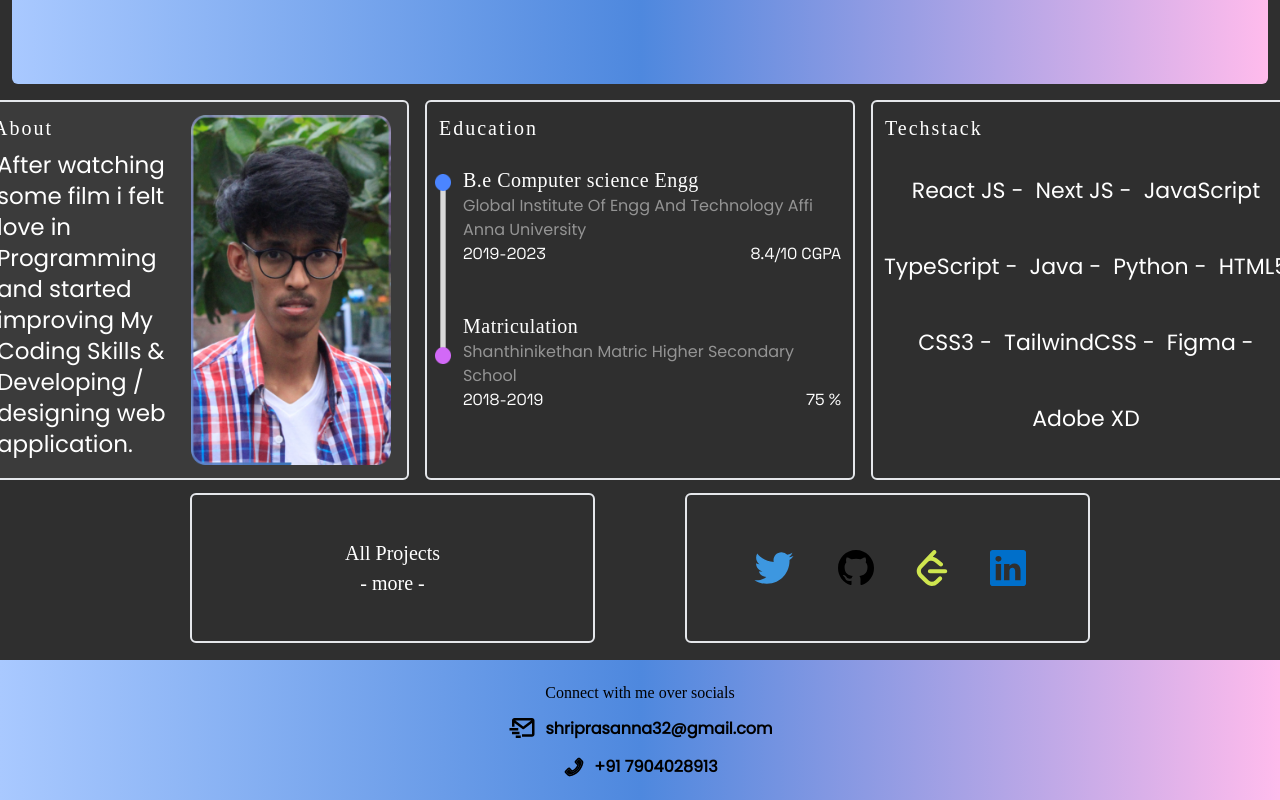
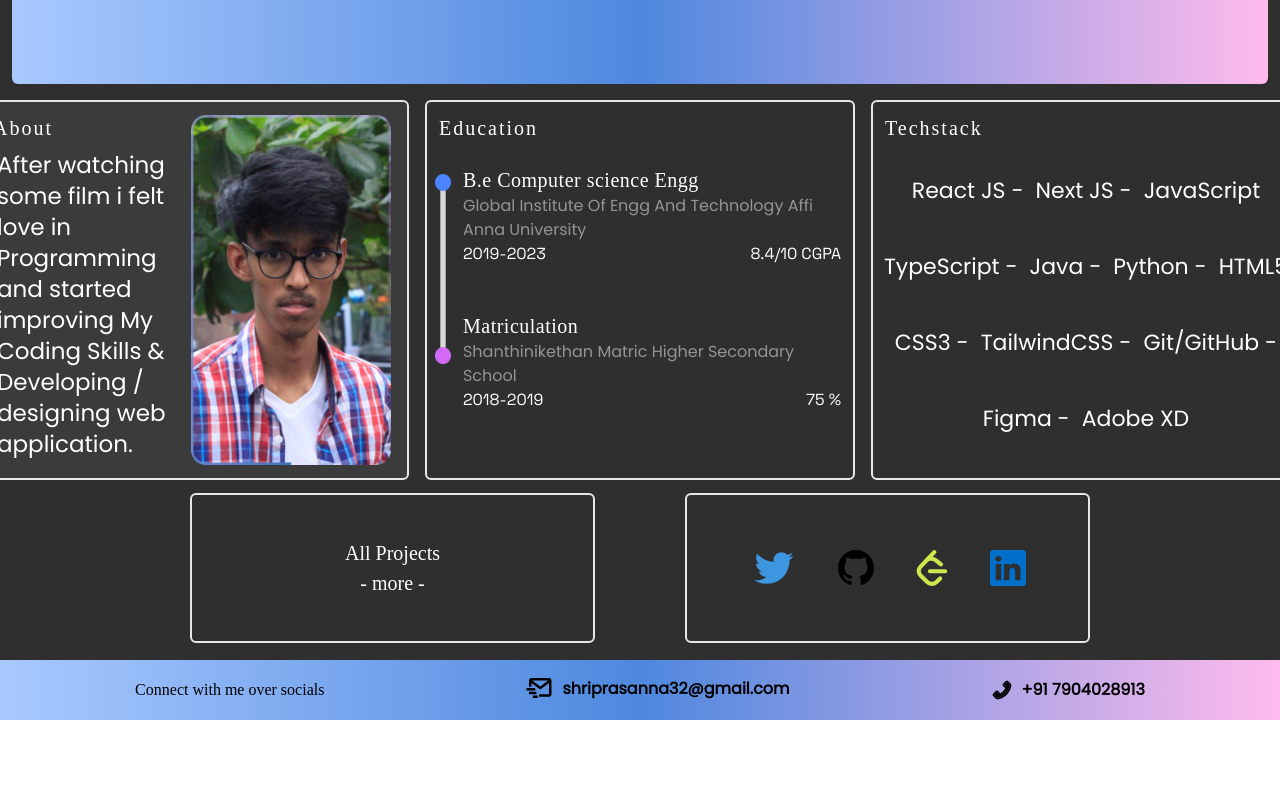
Before and after one commit to shrix1/protfolio-app, a Next.js app: page / in a window 1280 px wide. Shown: the part 328-1128 px from the top of the page. After the commit the page ends 1048 px from the top, so only its background shows below. Built offline with nearby package versions, Linux system fonts and the light colour scheme; a web font is replaced by a local one.

Commit message:
done minpage 2

```diff
--- a/app/Footer.tsx
+++ b/app/Footer.tsx
@@ -6,7 +6,7 @@ import { AiTwotonePhone } from "react-icons/ai";
 const Footer = () => {
   return (
     <div
-      className="w-full h-[140px] flex flex-col justify-center items-center gap-3"
+      className="w-full h-[140px] flex flex-col lg:flex-row justify-center items-center gap-3 lg:gap-[200px] lg:h-[60px]"
       id="grad"
     >
       <h1 className="text-[16px]">Connect with me over socials</h1>
--- a/app/Techstack.tsx
+++ b/app/Techstack.tsx
@@ -17,6 +17,7 @@ const Techstack = () => {
         <h1>HTML5</h1>
         <h1>CSS3 - </h1>
         <h1>TailwindCSS - </h1>
+        <h1>Git/GitHub - </h1>
         <h1>Figma - </h1>
         <h1>Adobe XD</h1>
       </div>
```
